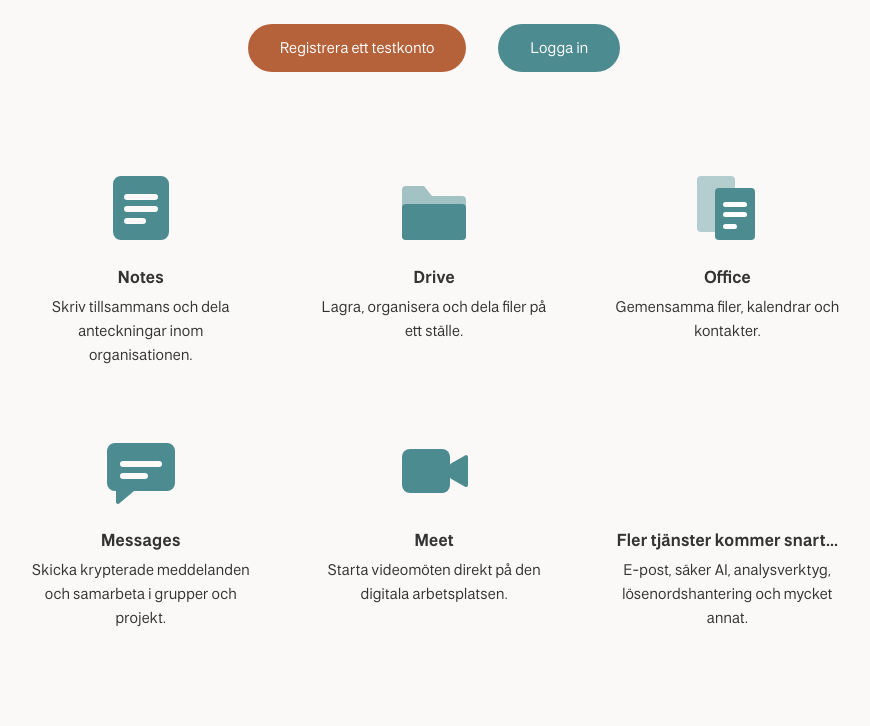
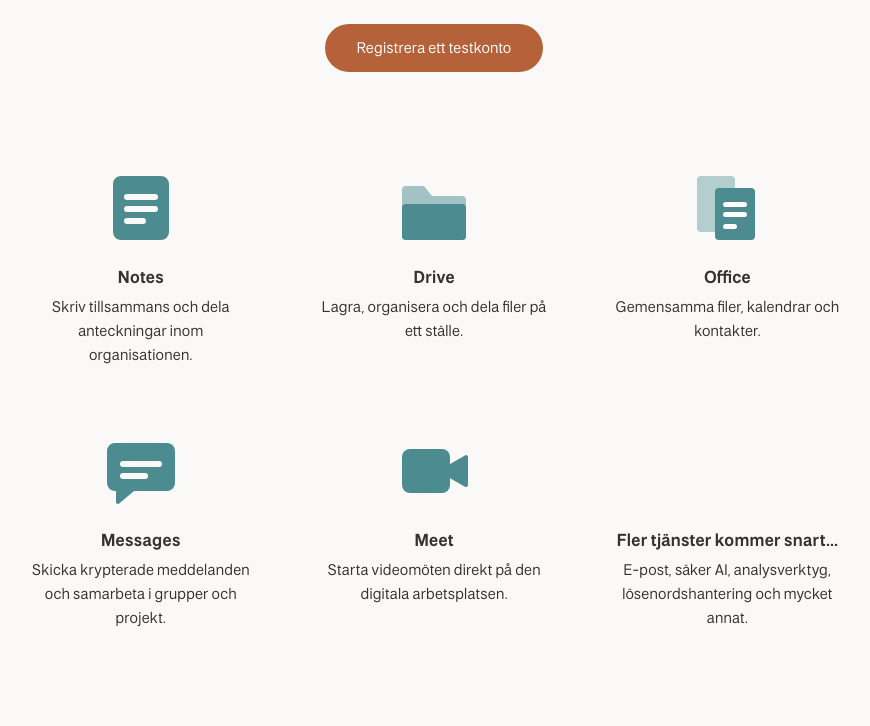
Before and after one commit to digidemlab/collective-tools-demo, a website: page index.html in a window 1280 px wide. Shown: the part 178-904 px from the top of the page, without its empty margins (206-1076 px from the left). Drawn offline with Linux system fonts and the light colour scheme.

Commit message:
Göm knapp

```diff
--- a/index.html
+++ b/index.html
@@ -22,13 +22,14 @@
     <!-- Register CTA -->
 
     <section class="mb-8 flex flex-col sm:flex-row items-center justify-center px-6 gap-4">
-        <a href="https://auth.collective.tools/realms/collective-tools/protocol/openid-connect/registrations?client_id=demo-dashboard&response_type=code&redirect_uri=https://demo.collective.tools" class="bg-ct-accent2 mr-4 text-white text-sm font-medium px-8 py-3 rounded-full hover:opacity-90 transition-opacity">
+        <a href="https://auth.collective.tools/realms/collective-tools/protocol/openid-connect/registrations?client_id=demo-dashboard&response_type=code&redirect_uri=https://demo.collective.tools" class="bg-ct-accent2 text-white text-sm font-medium px-8 py-3 rounded-full hover:opacity-90 transition-opacity">
             Registrera ett testkonto
         </a>
-
+        <!--
         <a href="https://auth.collective.tools/realms/collective-tools/protocol/openid-connect/auth?client_id=demo-dashboard&response_type=code&redirect_uri=https://demo.collective.tools" class="bg-ct-accent1 text-white text-sm font-medium px-8 py-3 rounded-full hover:opacity-90 transition-opacity">
             Logga in
         </a>
+        -->
     </section>
 
     <!-- App grid -->
```
Also changed, not shown: dist/app.css.
